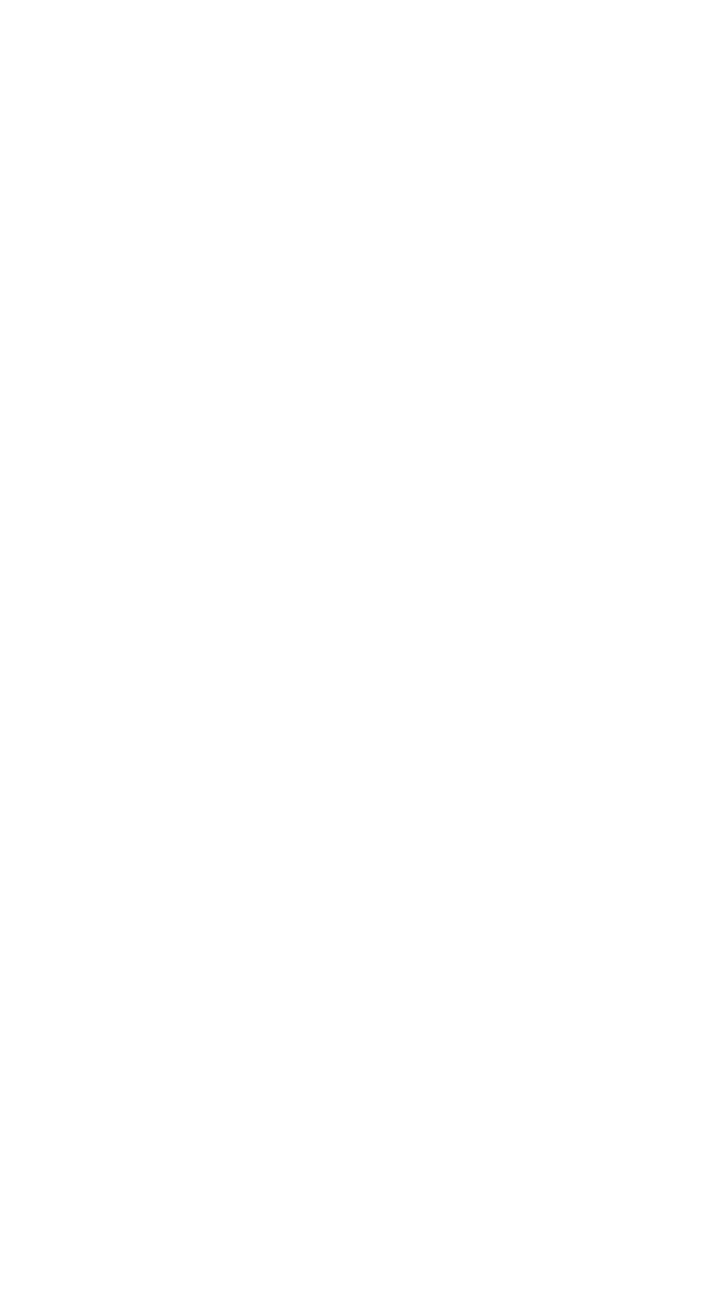
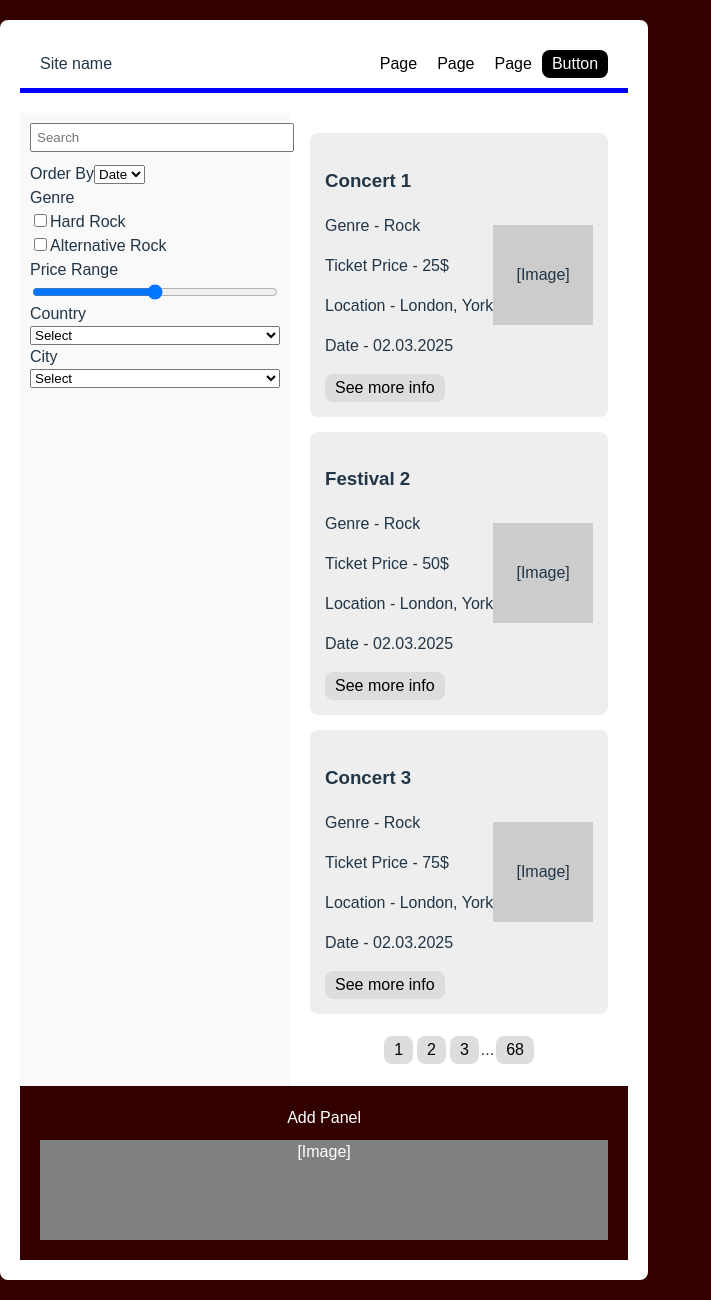
Before and after one commit to Bogdan640/TeRogIaBilet, a React (Vite) app: page /events in a window 1280 px wide. Before the commit this address had no page. Shown: the whole page, without its empty margins (0-711 px from the left). Before the commit the page ends 800 px from the top, so only its background shows below. Built offline with nearby package versions, Linux system fonts and the light colour scheme.

Commit message:
Day 2 : 17:11....check, all good here

```diff
--- a/src/App.jsx
+++ b/src/App.jsx
@@ -1,14 +1,15 @@
-// src/App.jsx
 
 import React from 'react';
 import { BrowserRouter as Router, Routes, Route } from 'react-router-dom';
 import MainPage from 'D:\\School\\2ndY_S2\\MPP\\battlepass\\src\\pages\\MainPage.jsx';
+import Events from '../src/pages/Events.jsx'
 
 function App() {
     return (
         <Router>
             <Routes>
                 <Route path="/" element={<MainPage />} />
+                <Route path="/events" element={<Events />} />
             </Routes>
         </Router>
     );
--- /dev/null
+++ b/src/pages/Events.jsx
@@ -0,0 +1,75 @@
+import React from "react";
+import "../styles/Events.css";
+
+const MainPage = () => {
+    return (
+        <div className="main-container">
+            <header className="header">
+                <span className="site-name">Site name</span>
+                <nav>
+                    <a href="#">Page</a>
+                    <a href="#">Page</a>
+                    <a href="#">Page</a>
+                    <button className="header-button">Button</button>
+                </nav>
+            </header>
+
+            <div className="content-container">
+                <aside className="sidebar">
+                    <input type="text" placeholder="Search" className="search-box" />
+                    <label>Order By</label>
+                    <select>
+                        <option>Date</option>
+                    </select>
+                    <div className="filters">
+                        <label>Genre</label>
+                        <div>
+                            <input type="checkbox" id="hard-rock" />
+                            <label htmlFor="hard-rock">Hard Rock</label>
+                        </div>
+                        <div>
+                            <input type="checkbox" id="alt-rock" />
+                            <label htmlFor="alt-rock">Alternative Rock</label>
+                        </div>
+                        <label>Price Range</label>
+                        <input type="range" className="price-range" />
+                        <label>Country</label>
+                        <select><option>Select</option></select>
+                        <label>City</label>
+                        <select><option>Select</option></select>
+                    </div>
+                </aside>
+
+                <main className="event-list">
+                    {["Concert 1", "Festival 2", "Concert 3"].map((event, index) => (
+                        <div className="event-card" key={index}>
+                            <div className="event-info">
+                                <h3>{event}</h3>
+                                <p>Genre - Rock</p>
+                                <p>Ticket Price - {index * 25 + 25}$</p>
+                                <p>Location - London, York</p>
+                                <p>Date - 02.03.2025</p>
+                                <button className="event-button">See more info</button>
+                            </div>
+                            <div className="event-image">[Image]</div>
+                        </div>
+                    ))}
+                    <div className="pagination">
+                        <button className="page-button">1</button>
+                        <button className="page-button">2</button>
+                        <button className="page-button">3</button>
+                        <span>...</span>
+                        <button className="page-button">68</button>
+                    </div>
+                </main>
+            </div>
+
+            <footer className="footer">
+                <span>Add Panel</span>
+                <div className="footer-image">[Image]</div>
+            </footer>
+        </div>
+    );
+};
+
+export default MainPage;
--- /dev/null
+++ b/src/styles/Events.css
@@ -0,0 +1,119 @@
+body {
+    background-color: #300;
+    font-family: Arial, sans-serif;
+    margin: 0;
+    padding: 0;
+}
+
+.main-container {
+    background-color: #fff;
+    margin: 20px auto;
+    padding: 20px;
+    max-width: 1200px;
+    border-radius: 8px;
+}
+
+.header {
+    display: flex;
+    justify-content: space-between;
+    align-items: center;
+    background: white;
+    padding: 10px 20px;
+    border-bottom: 5px solid blue;
+}
+
+.header nav a {
+    margin: 0 10px;
+    text-decoration: none;
+    color: black;
+}
+
+.header-button {
+    background: black;
+    color: white;
+    border: none;
+    padding: 5px 10px;
+    cursor: pointer;
+}
+
+.content-container {
+    display: flex;
+    margin-top: 20px;
+}
+
+.sidebar {
+    width: 250px;
+    padding: 10px;
+    background: #f9f9f9;
+}
+
+.search-box {
+    width: 100%;
+    padding: 5px;
+    margin-bottom: 10px;
+}
+
+.filters {
+    display: flex;
+    flex-direction: column;
+}
+
+.event-list {
+    flex: 1;
+    padding: 20px;
+}
+
+.event-card {
+    display: flex;
+    justify-content: space-between;
+    align-items: center;
+    background: #eee;
+    padding: 15px;
+    border-radius: 8px;
+    margin-bottom: 15px;
+}
+
+.event-info {
+    flex: 1;
+}
+
+.event-button {
+    background: #ddd;
+    border: none;
+    padding: 5px 10px;
+}
+
+.event-image {
+    width: 100px;
+    height: 100px;
+    background: #ccc;
+    display: flex;
+    align-items: center;
+    justify-content: center;
+}
+
+.pagination {
+    text-align: center;
+    margin-top: 20px;
+}
+
+.page-button {
+    border: none;
+    background: #ddd;
+    padding: 5px 10px;
+    margin: 2px;
+    cursor: pointer;
+}
+
+.footer {
+    background: #300;
+    padding: 20px;
+    color: white;
+    text-align: center;
+}
+
+.footer-image {
+    background: gray;
+    height: 100px;
+    margin-top: 10px;
+}
--- a/src/styles/MainPage.css
+++ b/src/styles/MainPage.css
@@ -4,26 +4,37 @@ html {
     padding: 0;
     font-family: sans-serif;
     color: #fff;
-    background-color: #3C0000;
+    background-color: black;
 }
 
-.body-mainpage {
-    overflow-x: hidden;
+
+
+body {
+    max-width: 100%;
+    display: flex;
+    justify-content: center;
+
 }
+
+
 
 .main-page {
     overflow-y: auto;
     overflow-x: hidden;
+    max-width: 80%;
+    margin: 0 auto;
+    background-color: #3C0000;
+    position: relative;
 }
 
 header {
-    position: fixed;
+    position: absolute;
     top: 20px;
     background-color: transparent;
     width: 95%;
     padding: 20px;
     text-align: right;
-    z-index: 10; /* Ensure header is on top */
+    z-index: 10;
 }
 
 header a {
@@ -35,13 +46,15 @@ header a {
 }
 
 
+
+
 .startup_zone {
 
     background-image: url('../assets/MainPageImages/concert.jpg');
     background-size: cover;
     background-position: center;
     min-height: 100vh;
-    width: 100vw;
+    width: 100%;
     display: flex;
     align-items: center;
     justify-content: center;
@@ -60,7 +73,7 @@ header a {
 }
 
 .startup_zone .textbox h1 {
-    font-size: 100px;
+    font-size: 70px;
     font-weight: bold;
     text-shadow: 2px 2px 4px rgba(0, 0, 0, 0.8);
     padding: 0 20px;
@@ -78,26 +91,128 @@ header a {
 
 /* Image Grid */
 .image-grid {
+    position: relative;
     display: grid;
     grid-template-columns: 1fr 1fr;
     gap: 20px;
     margin-bottom: 30px;
+    height: 1200px;
 }
 
-.image-grid img {
+.image-item-first {
+    position: absolute;
     width: 100%;
-    height: auto;
-    display: block;
+    height: 450px;
 }
 
-.image-item {
-    text-align: center;
+
+.image-item-first img {
+    right: 30px;
+    top: 70px;
+    position: absolute;
+    width: 45%;
+    height: 400px;
+
+
+}
+
+.image-item-first p1 {
+    position: absolute;
+    top: 150px;
+    left: 100px;
+    background-color: transparent;
+    color: #000000;
+    padding: 10px;
+    font-weight: bold;
+    z-index: 10;
+    font-size: 40px;
+    width: 500px;
+    white-space: normal;
+}
+
+.image-item-first .position-button1 {
+    position: absolute;
+    bottom: 0;
+    left: 110px;
+
+}
+
+.image-item-first p {
+    position: absolute;
+    top: 270px;
+    left: 100px;
+    background-color: transparent;
+    color: #828282;
+    padding: 10px;
+    z-index: 10;
+    font-size: 20px;
+    width: 400px;
+    white-space: normal;
+}
+
+.image-item-second {
+    position: absolute;
+    width: 100%;
+    height: 450px;
+    bottom: 100px;
+
+}
+
+.image-item-second img {
+    left: 20px;
+    bottom: 70px;
+    position: absolute;
+    width: 45%;
+    height: 400px;
+}
+
+.image-item-second .title{
+    position: absolute;
+    bottom: 250px;
+    right: 100px;
+    background-color: transparent;
+    color: #000000;
+    padding: 10px;
+    font-weight: bold;
+    z-index: 10;
+    font-size: 40px;
+    width: 500px;
+    white-space: normal;
+}
+
+.image-item-second .context{
+    position: absolute;
+    bottom: 170px;
+    right: 200px;
+    background-color: transparent;
+    color: #828282;
+    padding: 10px;
+    z-index: 10;
+    font-size: 20px;
+    width: 400px;
+    white-space: normal;
+}
+
+.image-item-second .position-button2{
+    position: absolute;
+    bottom: 100px;
+    right: 465px;
 }
 
 /* What We Offer */
 .what-we-offer {
     text-align: center;
     margin-bottom: 30px;
+    height: 1200px;
+    position: relative;
+}
+
+.what-we-offer .position-button3 {
+    position: absolute;
+    bottom: 200px;
+    left: 45%;
+
+
 }
 
 .what-we-offer img {
@@ -105,20 +220,11 @@ header a {
     height: auto;
 }
 
-/* Button Styles */
-.button {
-    background-color: #e50914;
-    color: #fff;
-    padding: 15px 30px;
-    text-decoration: none;
-    border-radius: 5px;
+.what-we-offer h2{
+    font-size: 40px;
     font-weight: bold;
-    display: inline-block;
-    margin-top: 20px;
-}
-
-.button:hover {
-    background-color: #b20710;
+    margin-bottom: 20px;
+    color: black;
 }
 
 /* Section Heading Grid */
@@ -143,15 +249,15 @@ footer {
     /* Add footer content styles */
 }
 
-/* Media Queries */
-@media (max-width: 768px) {
-    /* Adjust styles for screens smaller than 768px */
-    .image-grid,
-    .section-heading-grid {
-        grid-template-columns: 1fr; /* Stack items vertically */
-    }
+/*!* Media Queries *!*/
+/*@media (max-width: 768px) {*/
+/*    !* Adjust styles for screens smaller than 768px *!*/
+/*    .image-grid,*/
+/*    .section-heading-grid {*/
+/*        grid-template-columns: 1fr; !* Stack items vertically *!*/
+/*    }*/
 
-    .startup_zone h1 {
-        font-size: 2em; /* Reduce font size */
-    }
-}
+/*    .startup_zone h1 {*/
+/*        font-size: 2em; !* Reduce font size *!*/
+/*    }*/
+/*}*/
```
Also changed, not shown: src/In_memory_storage/Concerts.js (added, +17 -0 lines), src/components/ButtonMainPageStyle.css (added, +27 -0 lines), src/pages/MainPage.jsx (+25 -14 lines), src/assets/MainPageImages/metal1.jpg.
